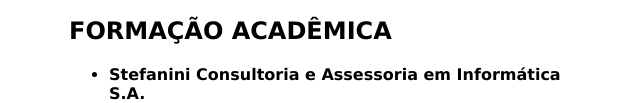
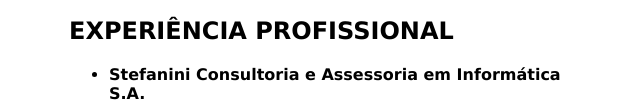
Before and after one commit to felipecslsantos/CURRICULO, a plain HTML site: page index.html in a window 1280 px wide. Shown: the part 995-1098 px from the top of the page, without its empty margins (315-955 px from the left). Drawn offline with Linux system fonts and the light colour scheme.

Commit message:
Correção de tópico
Tópico "Formação Acadêmica" alterado para "Experiência Profissional".

```diff
--- a/index.html
+++ b/index.html
@@ -75,7 +75,7 @@
     </section>
 
     <section>
-        <h2>FORMAÇÃO ACADÊMICA</h2>
+        <h2>EXPERIÊNCIA PROFISSIONAL</h2>
             <ul>
 
                 <li>
```
